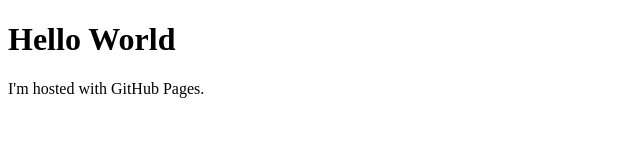
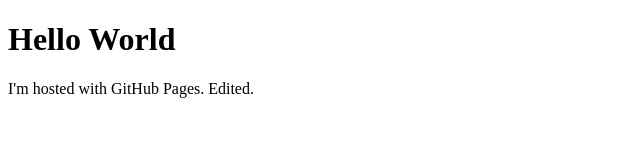
Before and after one commit to kd01gh/rfdb.github.io, a plain HTML site: page index.html in a window 1280 px wide. Shown: the full height of the page, 0-640 px from the left. Drawn offline with Linux system fonts and the light colour scheme.

Commit message:
new commit

```diff
--- a/index.html
+++ b/index.html
@@ -2,6 +2,6 @@
 <html>
 <body>
 <h1>Hello World</h1>
-<p>I'm hosted with GitHub Pages.</p>
+<p>I'm hosted with GitHub Pages. Edited.</p>
 </body>
 </html>
```
